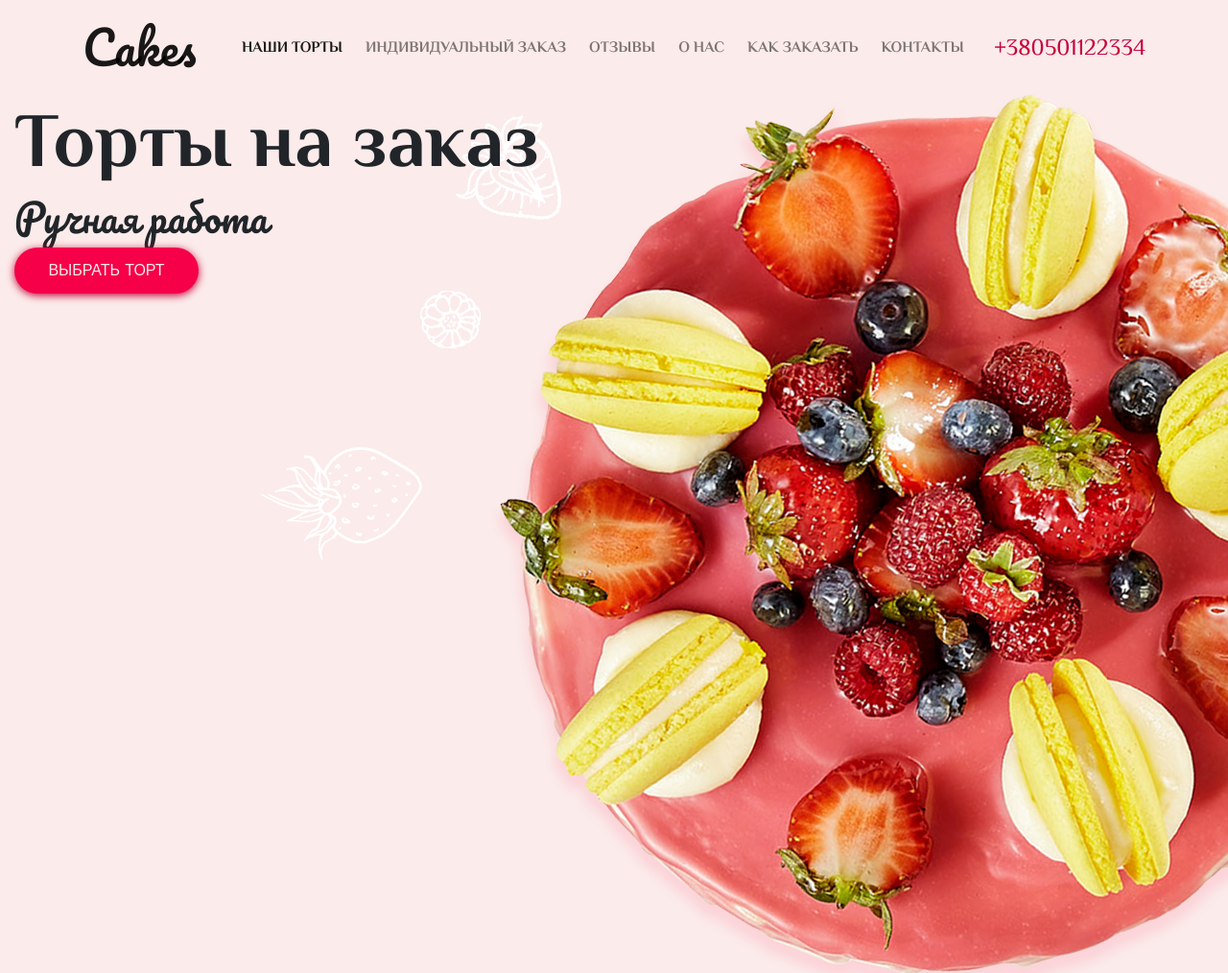
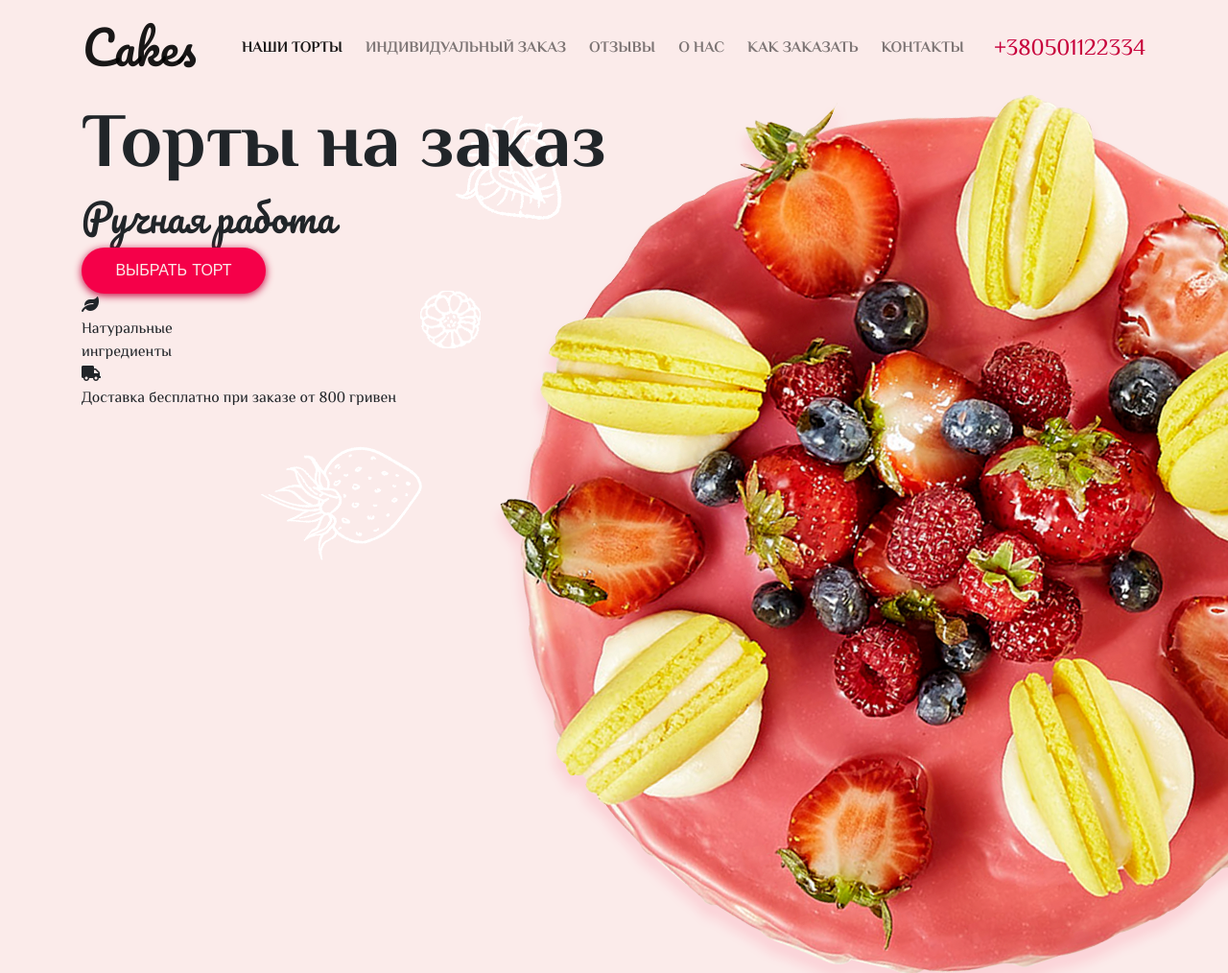
Before and after one commit to hitmax/sweets-project, a website: page index.html in a window 1280 px wide. Shown: the top 1014 px of the page at 96% size. Drawn offline with Linux system fonts and the light colour scheme.

Commit message:
hero-section ready without adaptive

```diff
--- a/index.html
+++ b/index.html
@@ -48,9 +48,24 @@
     </nav>
 </header>
 <section class="hero-section container-fluid">
-    <h1>Торты на заказ</h1>
-    <h3>Ручная работа</h3>
-    <button>Выбрать торт</button>
+    <div class="container flex-wrapper">
+        <h1>Торты на заказ</h1>
+        <h3>Ручная работа</h3>
+        <button>Выбрать торт</button>
+        <div class="description">
+            <div class="natural-ingredients">
+                <i class="fas fa-leaf"></i>
+                <div>Натуральные
+                    <br>
+                    ингредиенты
+                </div>
+            </div>
+            <div class="free-delivery">
+                <i class="fas fa-truck"></i>
+                <div>Доставка бесплатно при заказе от 800 гривен</div>
+            </div>
+        </div>
+    </div>
 </section>
 
 
--- a/src/sass/main.scss
+++ b/src/sass/main.scss
@@ -56,6 +56,7 @@ body {
 
 
 header {
+  height: 10vh;
   .navbar-brand {
     @include fontPacifico(3em);
 
@@ -95,9 +96,35 @@ header {
 
 .hero-section {
   background: url("../img/hero_cake.png") right no-repeat;
-  height: 941px;
+  background-size: contain;
+  height: 90vh;
 
   button {
     @include bigRedButton;
+    margin: 3em 0;
+  }
+
+  .flex-wrapper {
+    height: 100%;
+    display: flex;
+    flex-direction: column;
+    justify-content: center;
+    align-items: flex-start;
+  }
+
+
+  .description {
+    max-width: 50%;
+    .natural-ingredients, .free-delivery {
+      display: inline-flex;
+      width: 45%;
+      i {
+        font-size: 3em;
+        color: $colorCoral;
+      }
+      div {
+        margin-left: 1em;
+      }
+    }
   }
 }
```
